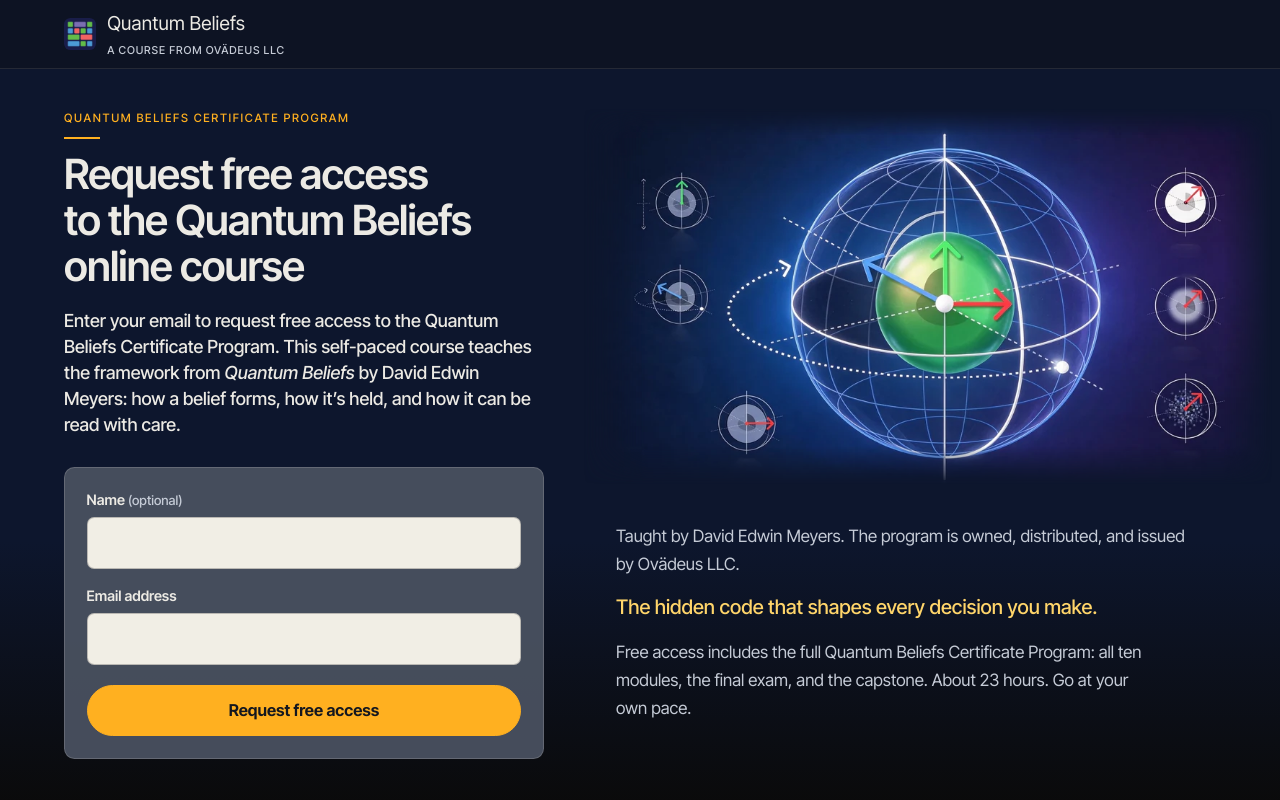
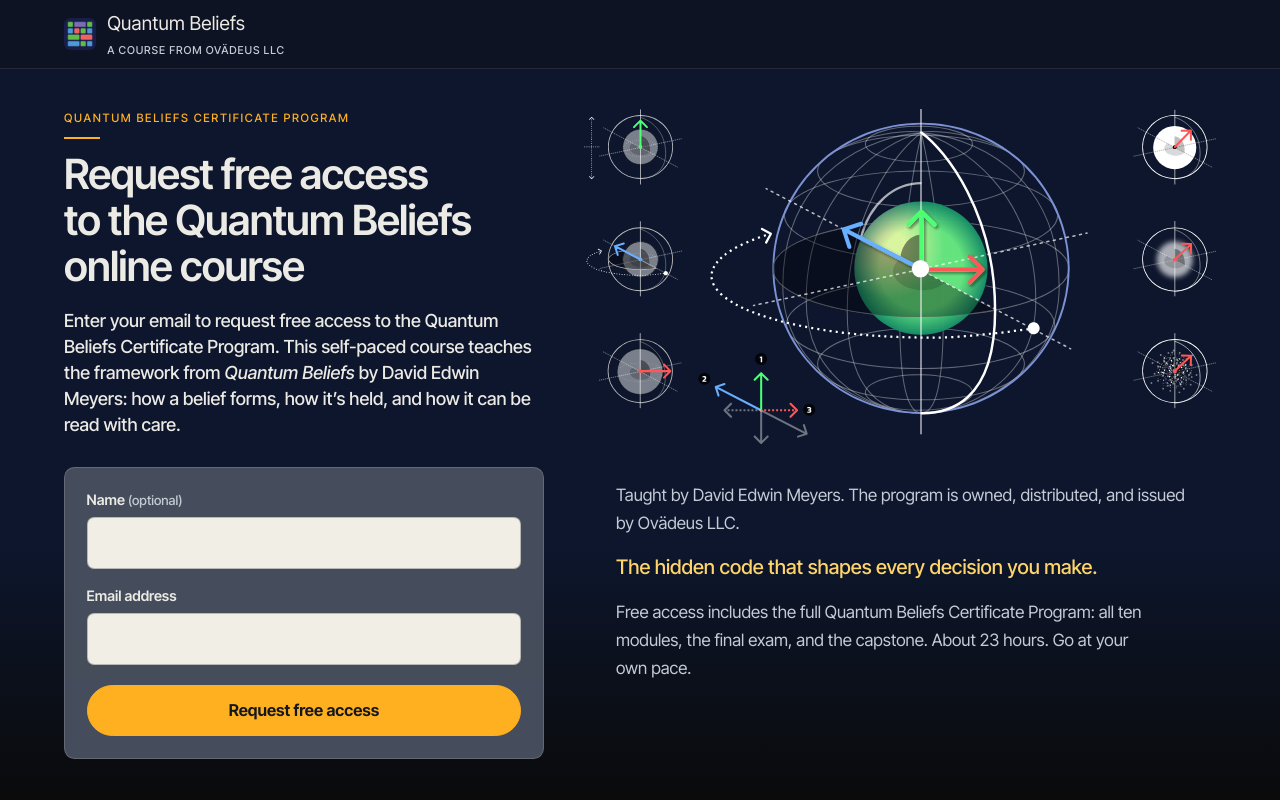
Before and after one commit to ovadeus/quantumbeliefs-site, a plain HTML site: page linkedin/index.html in a window 1280 px wide. Shown: the top 800 px of the page. Drawn offline with Linux system fonts and the light colour scheme.

Commit message:
/linkedin hero v4: replace raster sphere art with David's clean SVG
- Add assets/linkedin-hero-sphere.svg (original 256450-byte vector; svgo dropped 40% but changed the Chrome render, so left unminified)
- Use a plain <img> with width/height 6182x3275 and ?v=20261126-v4; drop picture/srcset and the faded-edge CSS mask
- Size the art to the column with no overflow margin, so nothing is cropped
- Delete unused linkedin-hero-sphere.jpg and .webp
- Bump linkedin.css cache-buster to 20261126-hero-v4

```diff
--- a/linkedin/index.html
+++ b/linkedin/index.html
@@ -25,7 +25,7 @@
   <link rel="icon" href="/assets/favicon.png" type="image/png">
   <link rel="apple-touch-icon" href="/assets/logo-bgp.png">
   <link rel="stylesheet" href="/styles.css?v=20261124-linkedin-launch">
-  <link rel="stylesheet" href="/linkedin/linkedin.css?v=20261126-hero-v3">
+  <link rel="stylesheet" href="/linkedin/linkedin.css?v=20261126-hero-v4">
 </head>
 <body class="linkedin-page">
   <a class="skip-link" href="#signup">Skip to sign-up form</a>
@@ -103,10 +103,7 @@
         </div>
         <div class="hero-col hero-col-right">
         <figure class="hero-art">
-          <picture>
-            <source srcset="/assets/linkedin-hero-sphere.webp" type="image/webp">
-            <img src="/assets/linkedin-hero-sphere.jpg" width="954" height="520" alt="Glowing wireframe sphere representing the cognitive qubit, surrounded by three small dials for amplitude, phase, and coherence.">
-          </picture>
+          <img src="/assets/linkedin-hero-sphere.svg?v=20261126-v4" width="6182" height="3275" alt="Glowing wireframe sphere representing the cognitive qubit, surrounded by three small dials for amplitude, phase, and coherence.">
         </figure>
         <div class="hero-copy hero-copy-more">
           <p class="hero-byline">Taught by David Edwin Meyers. The program is owned, distributed, and issued by Ovädeus LLC.</p>
--- a/linkedin/linkedin.css
+++ b/linkedin/linkedin.css
@@ -55,18 +55,12 @@
 .hero-col-left .hero-copy { padding-block: 0; }
 
 .hero-art {
-  margin: 0 -3.5rem 0 0;
+  margin: 0;
 }
 .hero-art img {
   display: block;
   width: 100%;
   height: auto;
-  -webkit-mask-image: linear-gradient(90deg, transparent 0, #000 9%, #000 93%, transparent 100%),
-                      linear-gradient(180deg, transparent 0, #000 7%, #000 90%, transparent 100%);
-  -webkit-mask-composite: source-in;
-  mask-image: linear-gradient(90deg, transparent 0, #000 9%, #000 93%, transparent 100%),
-              linear-gradient(180deg, transparent 0, #000 7%, #000 90%, transparent 100%);
-  mask-composite: intersect;
 }
 .hero-col-right .hero-copy-more { padding: 0 1rem 0 2rem; max-width: 40rem; }
 
@@ -470,7 +464,6 @@
   .hero-col-right { gap: 1.25rem; }
   .linkedin-hero .hero-headline { font-size: clamp(1.9rem, 8vw, 2.4rem); }
   .hero-headline .h1-line { display: inline; white-space: normal; }
-  .hero-art { margin: 0 -1.25rem; }
   .hero-col-right .hero-copy-more { padding: 0; }
   .signup-card-hero { max-width: 34rem; }
   .linkedin-hero { padding-top: 1.75rem; }
```
Also changed, not shown: assets/linkedin-hero-sphere.jpg (deleted), assets/linkedin-hero-sphere.svg (added), assets/linkedin-hero-sphere.webp (deleted).
